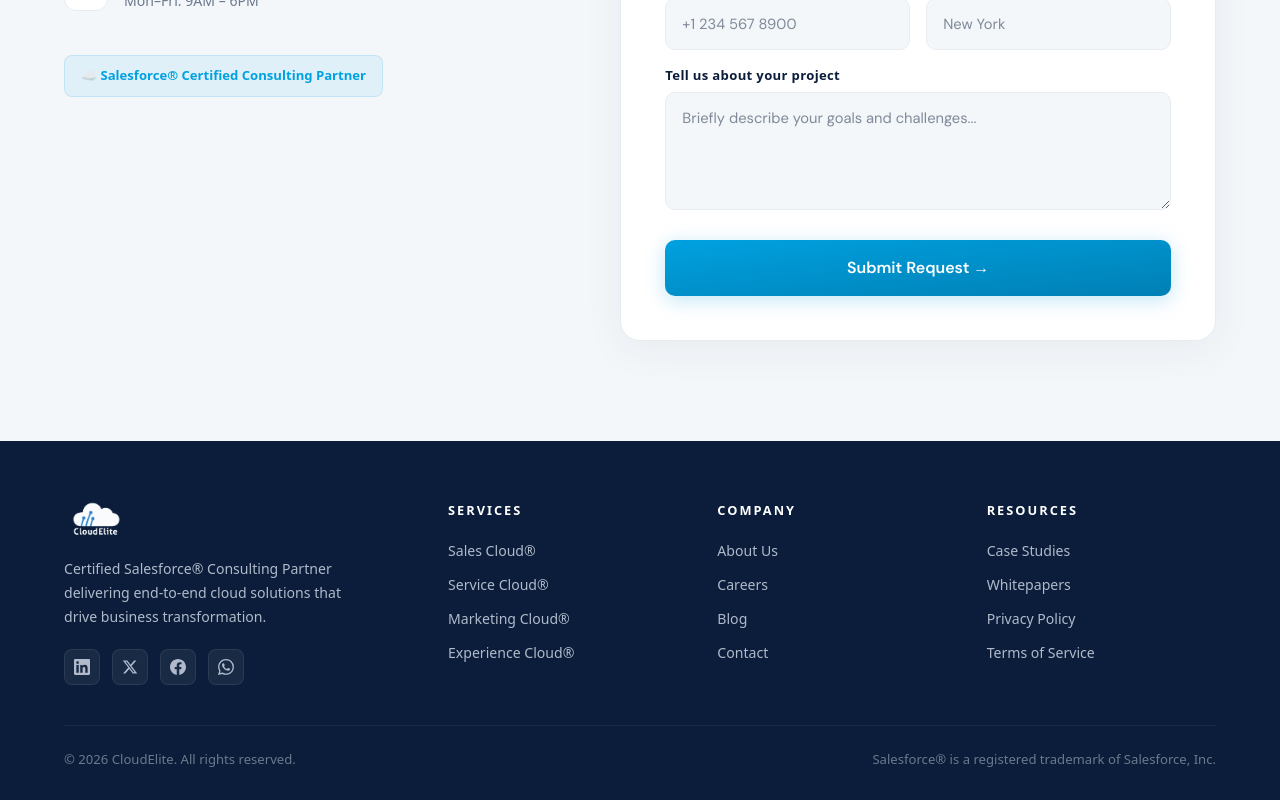
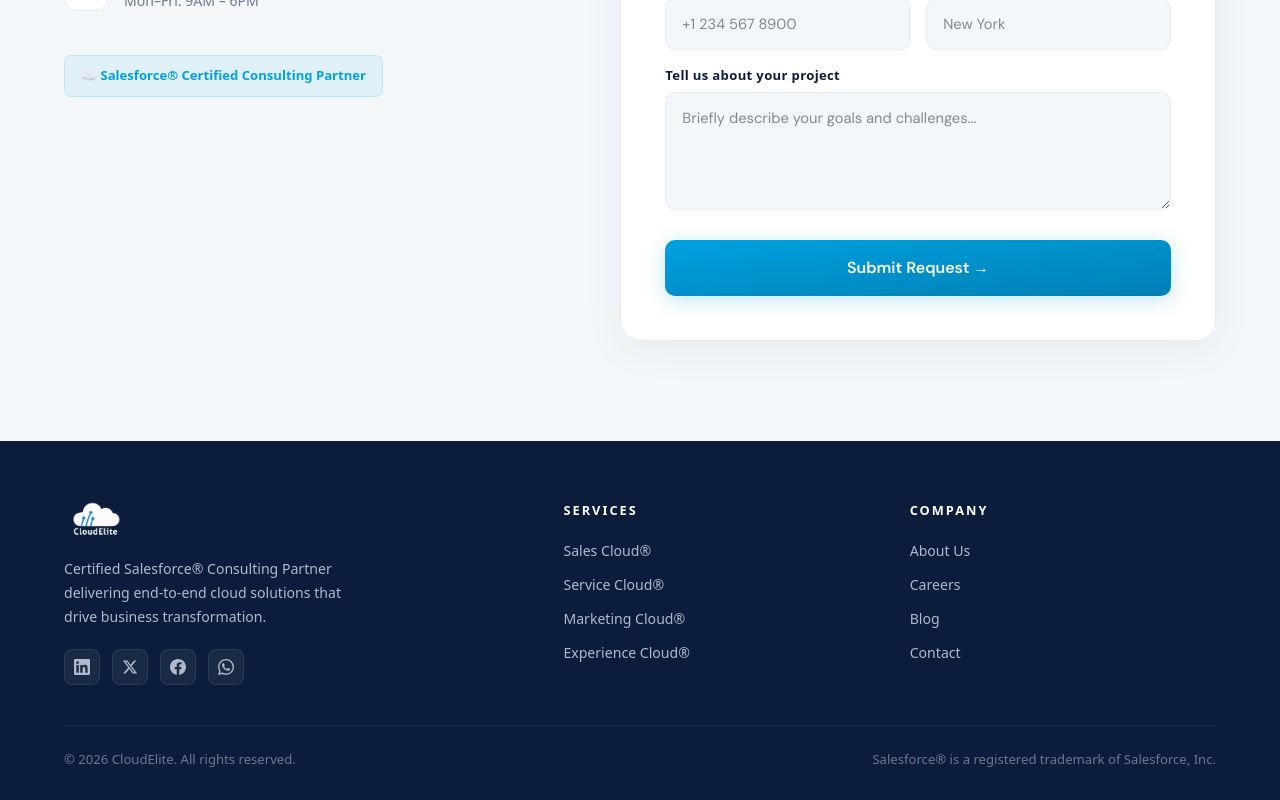
Before and after one commit to accezcloud-sketch/CloudEliteSite, a Next.js app: page / in a window 1280 px wide. Shown: the part 3215-4015 px from the top of the page. Built offline with nearby package versions, Linux system fonts and the light colour scheme.

Commit message:
resource section removed

```diff
--- a/src/components/Footer.tsx
+++ b/src/components/Footer.tsx
@@ -5,7 +5,7 @@
   return (
     <footer className="bg-navy text-gray-300 pt-15 pb-7.5">
       <div className="max-w-[1200px] mx-auto px-6">
-        <div className="grid grid-cols-[1.5fr_1fr_1fr_1fr] gap-10 pb-10 border-b border-white/[0.06] max-lg:grid-cols-2 max-md:grid-cols-1 max-md:gap-7.5">
+        <div className="grid grid-cols-[1.5fr_1fr_1fr] gap-10 pb-10 border-b border-white/[0.06] max-lg:grid-cols-2 max-md:grid-cols-1 max-md:gap-7.5">
           {/* Brand */}
           <div>
             <a href="/" className="flex items-center gap-2.5 no-underline mb-4">
@@ -101,24 +101,6 @@
             </ul>
           </div>
 
-          {/* Resources */}
-          <div>
-            <h4 className="text-[0.8rem] font-semibold tracking-[2px] uppercase text-white mb-4.5">
-              Resources
-            </h4>
-            <ul className="list-none">
-              {footerLinks.resources.map((link) => (
-                <li key={link.label} className="mb-2.5">
-                  <a
-                    href={link.href}
-                    className="text-[0.88rem] text-gray-300 no-underline transition-colors duration-300 hover:text-sf-blue"
-                  >
-                    {link.label}
-                  </a>
-                </li>
-              ))}
-            </ul>
-          </div>
         </div>
 
         <div className="flex items-center justify-between pt-6 text-[0.82rem] max-md:flex-col max-md:gap-2 max-md:text-center">
```
